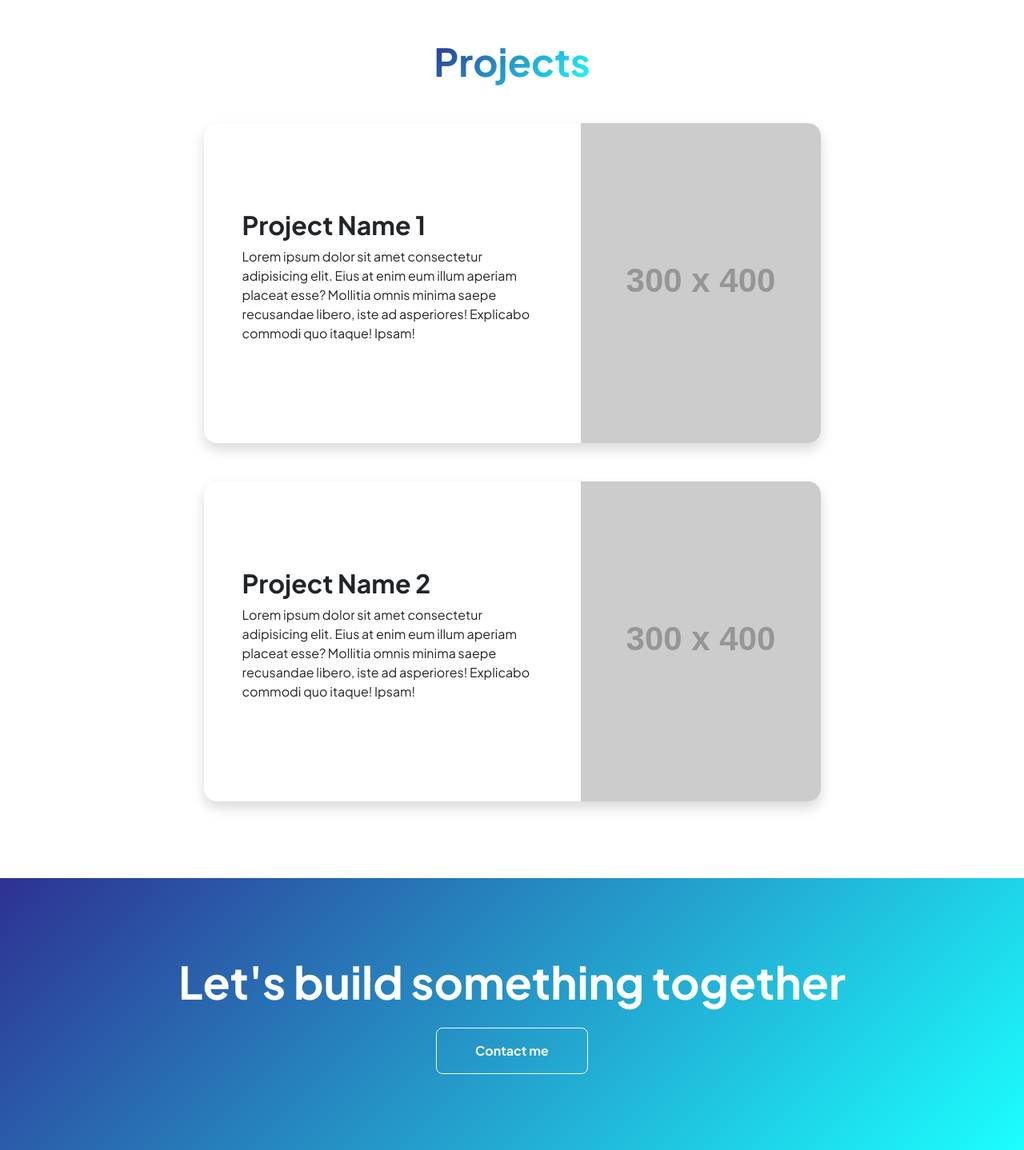
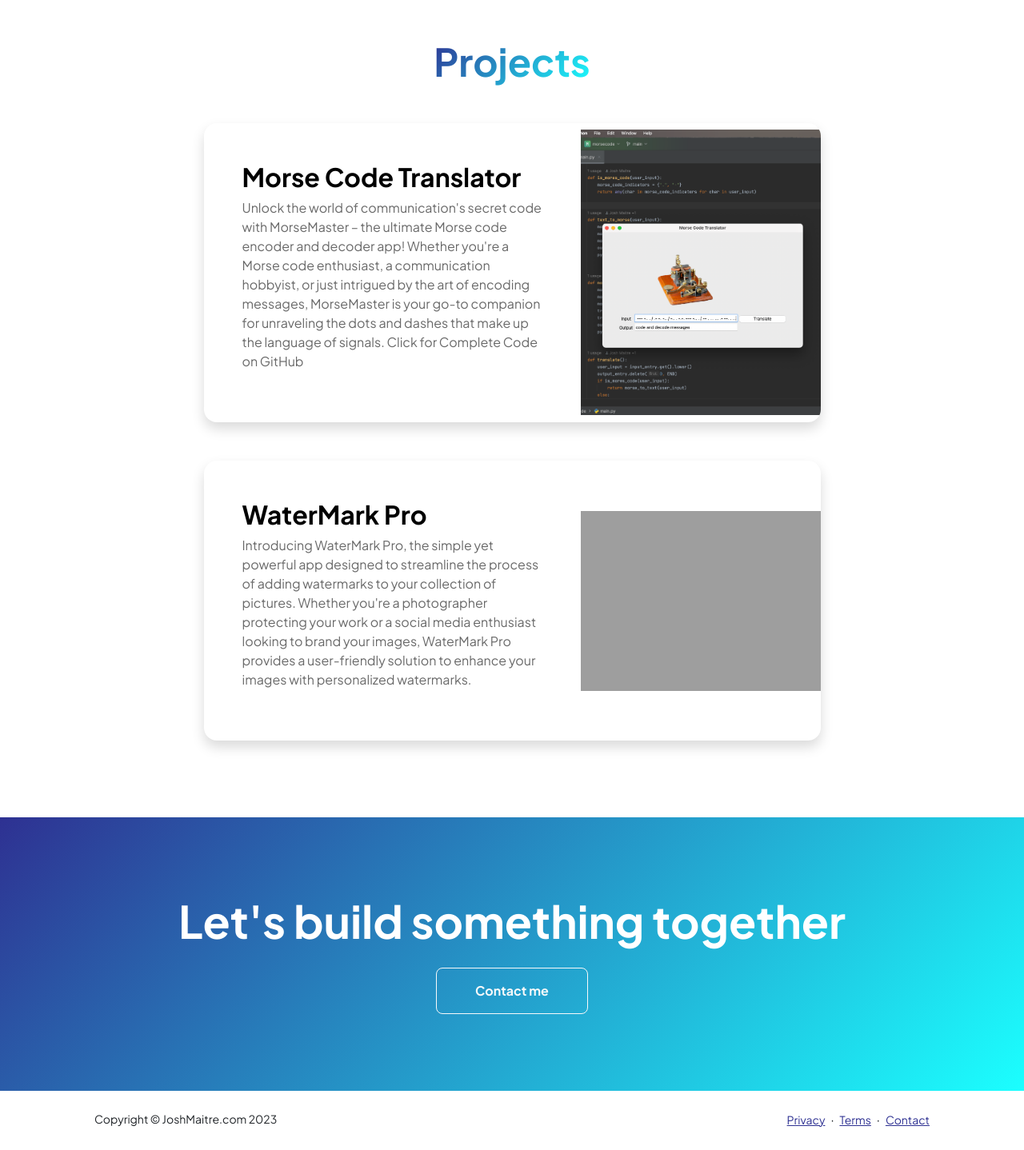
Before and after one commit to josh-may6/portfoliowebsite, a Flask app: page /projects in a window 1280 px wide. Shown: the part 72-1510 px from the top of the page at 80% size. After the commit the page ends 1481 px from the top, so only its background shows below. Run offline with Flask 3, Linux system fonts and the light colour scheme; grey boxes labelled with a size stand in for pictures from a placeholder-image service; some libraries are stand-ins or nearby versions; grey boxes are pictures that could not be loaded.

Commit message:
Add Projects Page

```diff
--- a/templates/projects.html
+++ b/templates/projects.html
@@ -8,29 +8,42 @@
                     <div class="row gx-5 justify-content-center">
                         <div class="col-lg-11 col-xl-9 col-xxl-8">
                             <!-- Project Card 1-->
+                            <a href='https://github.com/josh-may6/MorseCodeTranslator' target="_blank" style="text-decoration: none; color: dimgray">
                             <div class="card overflow-hidden shadow rounded-4 border-0 mb-5">
                                 <div class="card-body p-0">
                                     <div class="d-flex align-items-center">
                                         <div class="p-5">
-                                            <h2 class="fw-bolder">Project Name 1</h2>
-                                            <p>Lorem ipsum dolor sit amet consectetur adipisicing elit. Eius at enim eum illum aperiam placeat esse? Mollitia omnis minima saepe recusandae libero, iste ad asperiores! Explicabo commodi quo itaque! Ipsam!</p>
+                                            <h2 class="fw-bolder" style="color: black">Morse Code Translator</h2>
+                                            <p>Unlock the world of communication's secret code with MorseMaster – the
+                                                ultimate Morse code encoder and decoder app! Whether you're a Morse code
+                                                enthusiast, a communication hobbyist, or just intrigued by the art of
+                                                encoding messages, MorseMaster is your go-to companion for unraveling
+                                                the dots and dashes that make up the language of signals. Click for Complete Code on GitHub</p>
                                         </div>
-                                        <img class="img-fluid" src="https://dummyimage.com/300x400/343a40/6c757d" alt="..." />
+                                        <img class="img-fluid" height="400px" width="300px" src="/static/assets/MorseCode.png" alt="Picture of Running Morse Code App" />
                                     </div>
                                 </div>
                             </div>
+                            </a>
                             <!-- Project Card 2-->
+                            <a href="https://github.com/josh-may6/addwatermark" target="_blank" style="text-decoration: none; color: dimgray">
                             <div class="card overflow-hidden shadow rounded-4 border-0">
                                 <div class="card-body p-0">
                                     <div class="d-flex align-items-center">
                                         <div class="p-5">
-                                            <h2 class="fw-bolder">Project Name 2</h2>
-                                            <p>Lorem ipsum dolor sit amet consectetur adipisicing elit. Eius at enim eum illum aperiam placeat esse? Mollitia omnis minima saepe recusandae libero, iste ad asperiores! Explicabo commodi quo itaque! Ipsam!</p>
+                                            <h2 class="fw-bolder" style="color: black">WaterMark Pro</h2>
+                                            <p>Introducing WaterMark Pro, the simple yet powerful app designed to
+                                                streamline the process of adding watermarks to your collection of
+                                                pictures. Whether you're a photographer protecting your work or a social
+                                                media enthusiast looking to brand your images, WaterMark Pro provides a
+                                                user-friendly solution to enhance your images with personalized
+                                                watermarks.</p>
                                         </div>
-                                        <img class="img-fluid" src="https://dummyimage.com/300x400/343a40/6c757d" alt="..." />
+                                        <img class="img-fluid" width="300px" src="/static/assets/watermark.gif" alt="GIF of Watermark App Applying watermark to images" />
                                     </div>
                                 </div>
                             </div>
+                                </a>
                         </div>
                     </div>
                 </div>
```
Also changed, not shown: static/assets/MorseCode.png (added), 1 other file.
